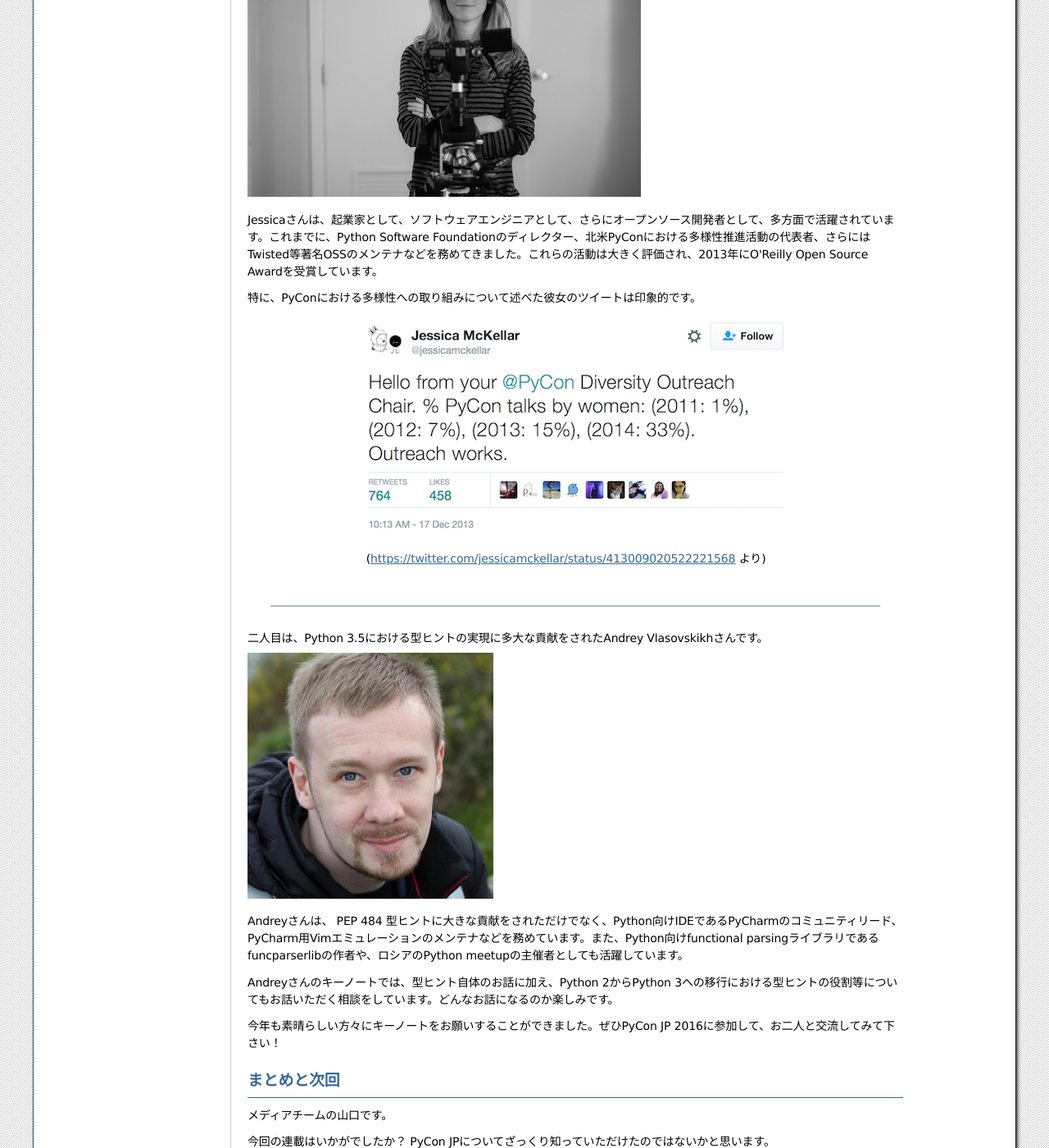
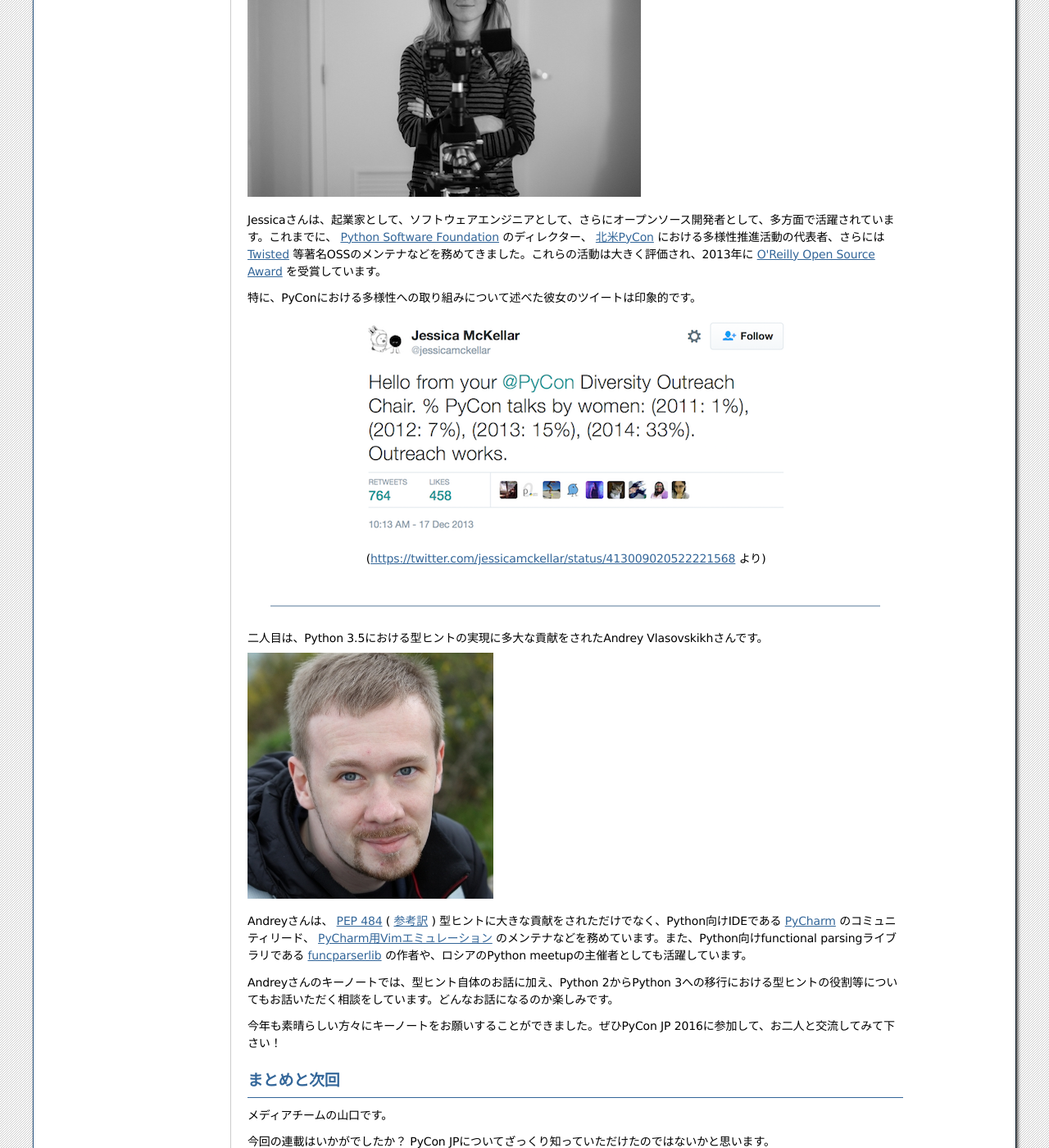
Before and after one commit to pyconjp/shoeisha2016, a Sphinx documentation site: the page built from source/beforereport_01_pyconjp.rst, in a window 1280 px wide and 1400 px high, scrolled down 2510 px. Shown: the whole window at 82% size. Built offline with Sphinx 7.4.7, drawn with Linux system fonts in a browser that asks for light colours; part of the change alters nothing that is shown; some of the changed text lies outside the part shown.

Commit message:
Add useful links in the text

```diff
--- a/source/beforereport_01_pyconjp.rst
+++ b/source/beforereport_01_pyconjp.rst
@@ -90,11 +90,11 @@ PyCon JP 2016プログラムチームの八神です。
 
 今年のキーノートスピーカーの方々を紹介します。
 
-一人目は、Boston Pythonという世界最大級のPython User Groupを運営されているJessica McKellarさんです。
+一人目は、 `Boston Python <http://www.meetup.com/ja-JP/bostonpython/>`_ という世界最大級のPython User Groupを運営されているJessica McKellarさんです。
 
 .. image:: /_static/beforereport_01_pyconjp/jessica_profile.jpg
 
-Jessicaさんは、起業家として、ソフトウェアエンジニアとして、さらにオープンソース開発者として、多方面で活躍されています。これまでに、Python Software Foundationのディレクター、北米PyConにおける多様性推進活動の代表者、さらにはTwisted等著名OSSのメンテナなどを務めてきました。これらの活動は大きく評価され、2013年にO'Reilly Open Source Awardを受賞しています。
+Jessicaさんは、起業家として、ソフトウェアエンジニアとして、さらにオープンソース開発者として、多方面で活躍されています。これまでに、 `Python Software Foundation <https://www.python.org/psf/>`_ のディレクター、 `北米PyCon <https://us.pycon.org/2016/>`_ における多様性推進活動の代表者、さらには `Twisted <http://twistedmatrix.com/trac/>`_ 等著名OSSのメンテナなどを務めてきました。これらの活動は大きく評価され、2013年に `O'Reilly Open Source Award <http://pyfound.blogspot.jp/2013/08/congratulations-to-jessica-mckellar.html>`_ を受賞しています。
 
 特に、PyConにおける多様性への取り組みについて述べた彼女のツイートは印象的です。
 
@@ -108,7 +108,7 @@ Jessicaさんは、起業家として、ソフトウェアエンジニアとし
 
 .. image:: /_static/beforereport_01_pyconjp/andrey_profile.jpg
 
-Andreyさんは、 PEP 484 型ヒントに大きな貢献をされただけでなく、Python向けIDEであるPyCharmのコミュニティリード、PyCharm用Vimエミュレーションのメンテナなどを務めています。また、Python向けfunctional parsingライブラリであるfuncparserlibの作者や、ロシアのPython meetupの主催者としても活躍しています。
+Andreyさんは、 `PEP 484 <https://www.python.org/dev/peps/pep-0484/>`_ ( `参考訳 <http://qiita.com/t2y/items/f95f6efe163b29be59af>`_ ) 型ヒントに大きな貢献をされただけでなく、Python向けIDEである `PyCharm <https://www.jetbrains.com/pycharm/>`_ のコミュニティリード、 `PyCharm用Vimエミュレーション <https://github.com/JetBrains/ideavim>`_ のメンテナなどを務めています。また、Python向けfunctional parsingライブラリである `funcparserlib <https://github.com/vlasovskikh/funcparserlib>`_ の作者や、ロシアのPython meetupの主催者としても活躍しています。
 
 Andreyさんのキーノートでは、型ヒント自体のお話に加え、Python 2からPython 3への移行における型ヒントの役割等についてもお話いただく相談をしています。どんなお話になるのか楽しみです。
 
```
